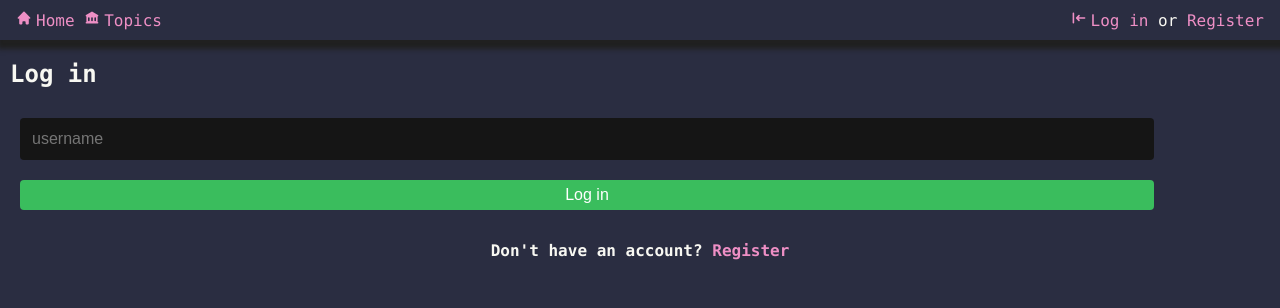
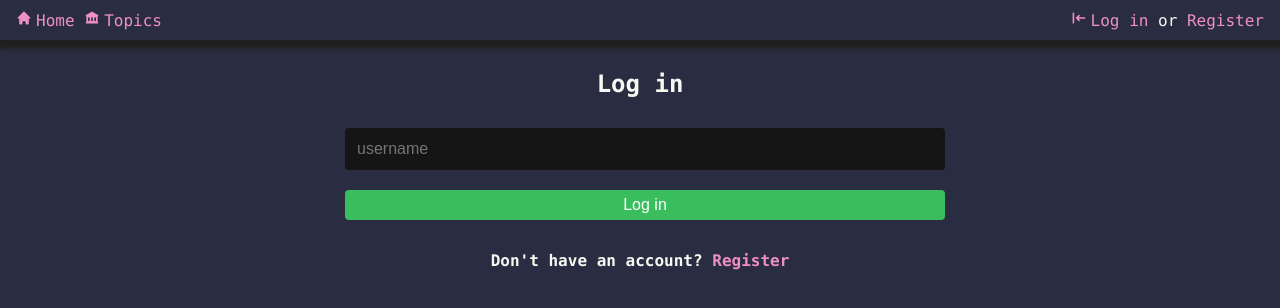
Before and after one commit to PhilipGB/bys-news-fe, a React (Create React App) app: page /login in a window 1280 px wide. Shown: the top 308 px of the page. Built offline with nearby package versions, Linux system fonts and the light colour scheme.

Commit message:
login styles fixed

```diff
--- a/src/App.css
+++ b/src/App.css
@@ -1,5 +1,19 @@
 html {
   scrollbar-color: #ee8fc5 #202020;
+}
+
+::-webkit-scrollbar {
+  height: 10px;
+  width: 8px;
+  background: #202020;
+}
+
+::-webkit-scrollbar-thumb {
+  background: #ee8fc5;
+  border-radius: 1ex;
+  box-shadow: 0px 5px 4px rgba(0, 0, 0, 0.75);
+  -webkit-border-radius: 1ex;
+  -webkit-box-shadow: 0px 5px 4px rgba(0, 0, 0, 0.75);
 }
 
 body {
@@ -184,11 +198,17 @@ button:hover {
   float: right;
 }
 
+.log-in-form {
+  display: flex;
+  flex-direction: column;
+  align-items: center;
+}
+
 .username-box {
   -webkit-box-sizing: border-box;
   -moz-box-sizing: border-box;
   box-sizing: border-box;
-  width: 90%;
+  width: 600px;
   background-color: #151515;
   border: none;
   color: #00ff00;
@@ -200,7 +220,7 @@ button:hover {
 }
 
 .login-button {
-  width: 90%;
+  width: 600px;
 }
 
 .login-h4 {
@@ -234,4 +254,12 @@ button:hover {
     height: auto;
     margin-right: 4px;
   }
+
+  .username-box {
+    width: 90%;
+  }
+
+  .login-button {
+    width: 90%;
+  }
 }
--- a/src/App.js
+++ b/src/App.js
@@ -2,7 +2,7 @@ import "./App.css";
 
 import { useState } from "react";
 import { UserContext } from "./contexts/User";
-import { BrowserRouter, Routes, Route, useLocation } from "react-router-dom";
+import { BrowserRouter, Routes, Route } from "react-router-dom";
 
 import { Header } from "./components/Header";
 import { Home } from "./routes/Home";
--- a/src/routes/Home.js
+++ b/src/routes/Home.js
@@ -1,6 +1,6 @@
 import { useState } from "react";
 import { Articles } from "../components/Articles";
-import { PostArticle } from "../components/PostArticle";
+// import { PostArticle } from "../components/PostArticle";
 import { Sort } from "../components/Sort";
 
 export function Home() {
--- a/src/routes/Login.js
+++ b/src/routes/Login.js
@@ -29,10 +29,9 @@ export function Login(props) {
 
   return (
     <div className="Login">
-      <h2>Log in</h2>
-
       <form onSubmit={handleSubmit}>
         <label className="log-in-form">
+          <h2 className="login-h2">Log in</h2>
           <input
             className="username-box"
             placeholder="username"
```
Also changed, not shown: 1 other file (tests, documents, lock files or other folders).
